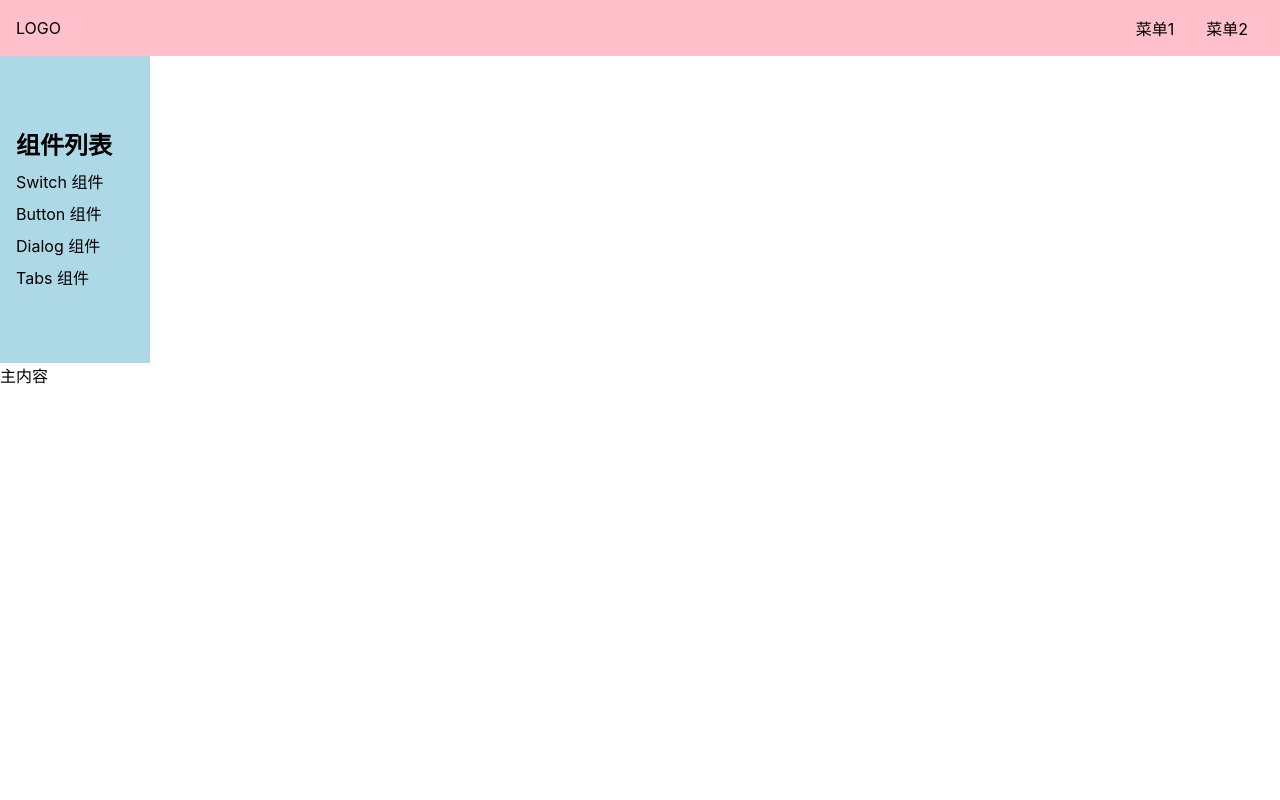
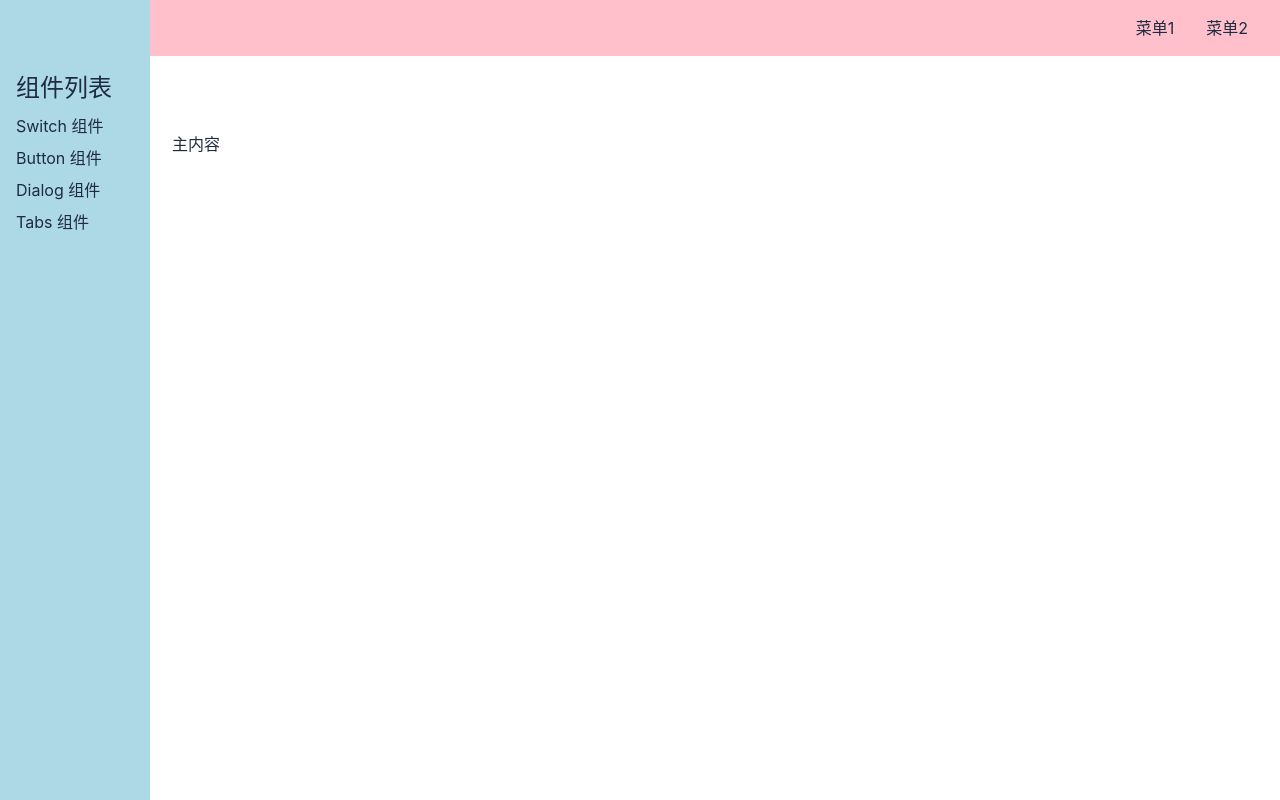
Before and after one commit to KattemChen/Kattem-UI, a Vue app: page /#/doc in a window 1280 px wide. Built offline with nearby package versions, Linux system fonts and the light colour scheme.

Commit message:
调整样式和文件目录

```diff
--- /dev/null
+++ b/src/components/button.vue
@@ -0,0 +1,5 @@
+<template>
+  <div>
+    Button文档
+  </div>
+</template>
--- /dev/null
+++ b/src/components/dialog.vue
@@ -0,0 +1,5 @@
+<template>
+  <div>
+    Dialog文档
+  </div>
+</template>
--- /dev/null
+++ b/src/components/tabs.vue
@@ -0,0 +1,5 @@
+<template>
+  <div>
+    Tabs文档
+  </div>
+</template>
--- a/src/index.scss
+++ b/src/index.scss
@@ -11,12 +11,34 @@ a {
   text-decoration: none;
   color: inherit;
   &:hover {
-    border-bottom: 1px solid #000000;
+    text-decoration: underline;
     cursor: pointer;
   }
 }
+h1,
+h2,
+h3,
+h4,
+h5,
+h6 {
+  font-weight: normal;
+}
+
 body {
   font-size: 16px;
-  font-family: -apple-system, BlinkMacSystemFont, "Segoe UI", Roboto, Oxygen,
-    Ubuntu, Cantarell, "Open Sans", "Helvetica Neue", sans-serif;
+  // 为什么这样写 font-family
+  // 答案见 https://github.com/zenozeng/fonts.css/
+  line-height: 1.5;
+  color: #1d2c40;
+  font-family: -apple-system, "Noto Sans", "Helvetica Neue", Helvetica,
+    "Nimbus Sans L", Arial, "Liberation Sans", "PingFang SC", "Hiragino Sans GB",
+    "Noto Sans CJK SC", "Source Han Sans SC", "Source Han Sans CN",
+    "Microsoft YaHei", "Wenquanyi Micro Hei", "WenQuanYi Zen Hei", "ST Heiti",
+    SimHei, "WenQuanYi Zen Hei Sharp", sans-serif;
 }
+.icon {
+  width: 1em; height: 1em;
+  vertical-align: -0.15em;
+  fill: currentColor;
+  overflow: hidden;
+}
--- a/src/views/Doc.vue
+++ b/src/views/Doc.vue
@@ -1,5 +1,6 @@
 <template>
-  <Topnav></Topnav>
+  <div class="layout">
+    <Topnav toggleAsideButtonVisible class="nav"></Topnav>
     <div class="content" v-if="asideVisble">
       <aside class="">
         <h2>组件列表</h2>
@@ -13,9 +14,10 @@
       </aside>
       <main>主内容</main>
     </div>
+  </div>
 </template>
 <script lang="ts">
-import Topnav from '../components/Topnav.vue'
+import Topnav from '../components/layout/Topnav.vue'
 import { inject, Ref } from 'vue'
 export default {
   components: {
@@ -37,22 +39,62 @@ export default {
 }
 </script>
 <style lang="scss" scoped>
+$aside-index: 10;
+.layout {
+  display: flex;
+  flex-direction: column;
+  height: 100vh;
+  > .nav {
+    flex-shrink: 0;
+  }
+  > .content {
+    flex-grow: 1;
+    padding-top: 60px;
+    padding-left: 156px;
+    @media (max-width: 500px) {
+      padding-left: 0;
+    }
+  }
+}
+.content {
+  display: flex;
+  > aside {
+    flex-shrink: 0;
+  }
+  > main {
+    flex-grow: 1;
+    padding: 16px;
+    background: white;
+  }
+}
 aside {
-  background-color: lightblue;
+  background: lightblue;
   width: 150px;
-  padding: 70px 16px;
+  padding: 16px 0;
+  position: fixed;
+  top: 0;
+  left: 0;
+  padding-top: 70px;
+  height: 100%;
+  z-index: $aside-index;
   > h2 {
     margin-bottom: 4px;
+    padding: 0 16px;
   }
   > ol {
     > li {
-      padding: 4px 0;
+      > a {
+        display: block;
+        padding: 4px 16px;
+        text-decoration: none;
+      }
+      .router-link-active {
+        background: white;
       }
     }
-  @media (max-width: 500px) {
-    position: fixed;
-    top: 0;
-    left: 0;
   }
 }
+main {
+  overflow: auto;
+}
 </style>
--- a/src/views/Home.vue
+++ b/src/views/Home.vue
@@ -12,7 +12,7 @@
   </div>
 </template>
 <script lang="ts">
-import Topnav from '../components/Topnav.vue'
+import Topnav from '../components/layout/Topnav.vue'
 export default {
   components: {
     Topnav,
@@ -20,19 +20,79 @@ export default {
 }
 </script>
 <style lang="scss" scoped>
+$green: #02bcb0;
+$border-radius: 4px;
+$color: #007974;
+.topnavAndBanner {
+  background: linear-gradient(145deg, rgba(227, 255, 253, 1) 0%, rgba(183, 233, 230, 1) 100%);
+  clip-path: ellipse(80% 60% at 50% 40%);
+}
+.features {
+  margin: 64px auto;
+  padding: 0 16px;
+  @media (min-width: 800px) {
+    width: 800px;
+    >ul {
+      >li {
+        width: 50%;
+      }
+    }
+  }
+  @media (min-width: 1200px) {
+    width: 1200px;
+    >ul {
+      >li {
+        width: 33.3333%;
+      }
+    }
+  }
+  >ul {
+    display: flex;
+    flex-wrap: wrap;
+    >li {
+      margin: 16px 0;
+      display: grid;
+      justify-content: start;
+      align-content: space-between;
+      grid-template-areas:
+        "icon title"
+        "icon text";
+      grid-template-columns: 80px auto;
+      grid-template-rows: 1fr auto;
+      >svg {
+        grid-area: icon;
+        width: 64px;
+        height: 64px;
+      }
+      >h3 {
+        grid-area: title;
+        font-size: 28px;
+      }
+      >p {
+        grid-area: text
+      }
+    }
+  }
+}
 .banner {
-  min-height: 300px;
+  color: $color;
+  padding: 100px 0;
   display: flex;
-  flex-direction: column;
   justify-content: center;
   align-items: center;
-  background-color: rgb(9, 226, 241);
-  > .actions {
+  flex-direction: column;
+  >.actions {
     padding: 8px 0;
     a {
       margin: 0 8px;
-      background-color: #fff;
+      background: $green;
+      color: white;
       display: inline-block;
+      padding: 8px 24px;
+      border-radius: $border-radius;
+      &:hover {
+        text-decoration: none;
+      }
     }
   }
 }
```
Also changed, not shown: src/router/router.ts (+8 -8 lines), src/components/layout/Topnav.vue (renamed from src/components/Topnav.vue). Lines whose indentation alone changed are shown as unchanged.
